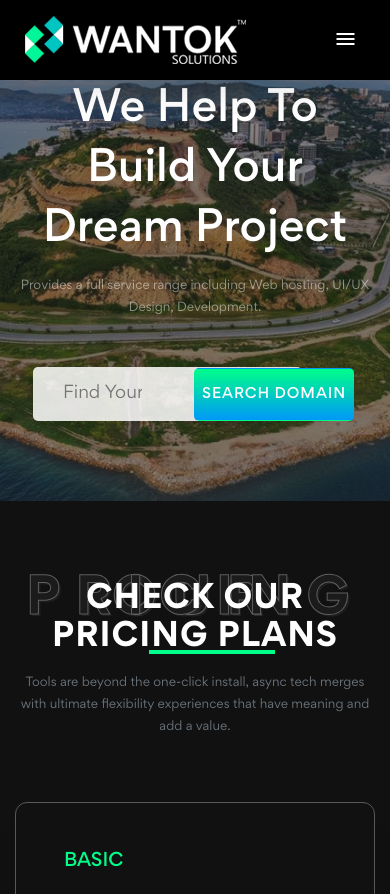
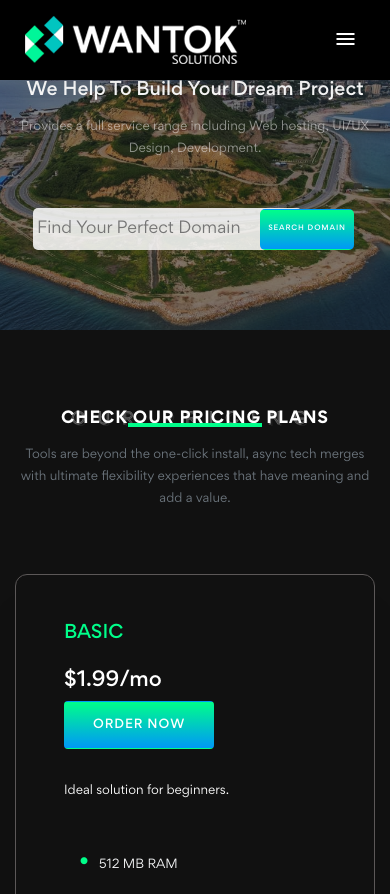
Before and after one commit to carlosbrath/wantoksolutions, a CodeIgniter app: page /wantoksolutions/ in a window 390 px wide; the page is wider, and only the part inside the window is pictured. Shown: the top 894 px of that part. Run offline with CodeIgniter, Linux system fonts and the light colour scheme.

Commit message:
home page responsive

```diff
--- a/application/views/home_view.php
+++ b/application/views/home_view.php
@@ -441,7 +441,7 @@
         <!--On Services END -->
 
         <!-- CLIENTS START -->
-        <section class="section bg-dark" id="service">
+        <section class="section bg-dark" id="testimonial">
             <div class="container">
                 <div class="row justify-content-center">
                     <div class="col-lg-7">
@@ -454,7 +454,7 @@
                 </div>
                 <div class="row mt-4">
                     <div class="col-lg-8 offset-md-2">
-                        <div class="d-flex">
+                        <div class="d-flex md-block">
                             <div class="services-blog bg-dark  mt-4">
                                 <div class="star-rating">
                                     <span class="star">&#9733;</span>
@@ -496,7 +496,7 @@
                                 </div>
                             </div>
                         </div>
-                        <div class="d-flex">
+                        <div class="d-flex md-block">
                             <div class="services-blog bg-dark ">
                                 <div class="star-rating">
                                     <span class="star">&#9733;</span>
--- a/assets/css/style.css
+++ b/assets/css/style.css
@@ -1230,6 +1230,39 @@ textarea.form-control {
     .clients-img {
         display: none;
     }
+    .btn-header {
+        width: 100%;
+    }
+    .title-heading {
+        font-size: 1rem;
+    }
+    .section-header span {
+        font-size: 16px;
+        top: 10px;
+        font-weight: 300;
+        letter-spacing: 12px;
+    }
+    .logo {
+        width: 50%;
+    }
+
+     .md-block {
+        display: block !important;
+    }
+    .home-title {
+        font-size: 18px;
+        line-height: 21px;
+    }
+    .subcribe-form button {
+        font-size: 7px;
+        padding: 14px 7px;
+    }
+    .subcribe-form input {
+        padding-right: 0px;
+        padding-left: 0px;
+        padding: 9px 4px;
+        font-size: 16px;
+    }
 
 }
 
```
